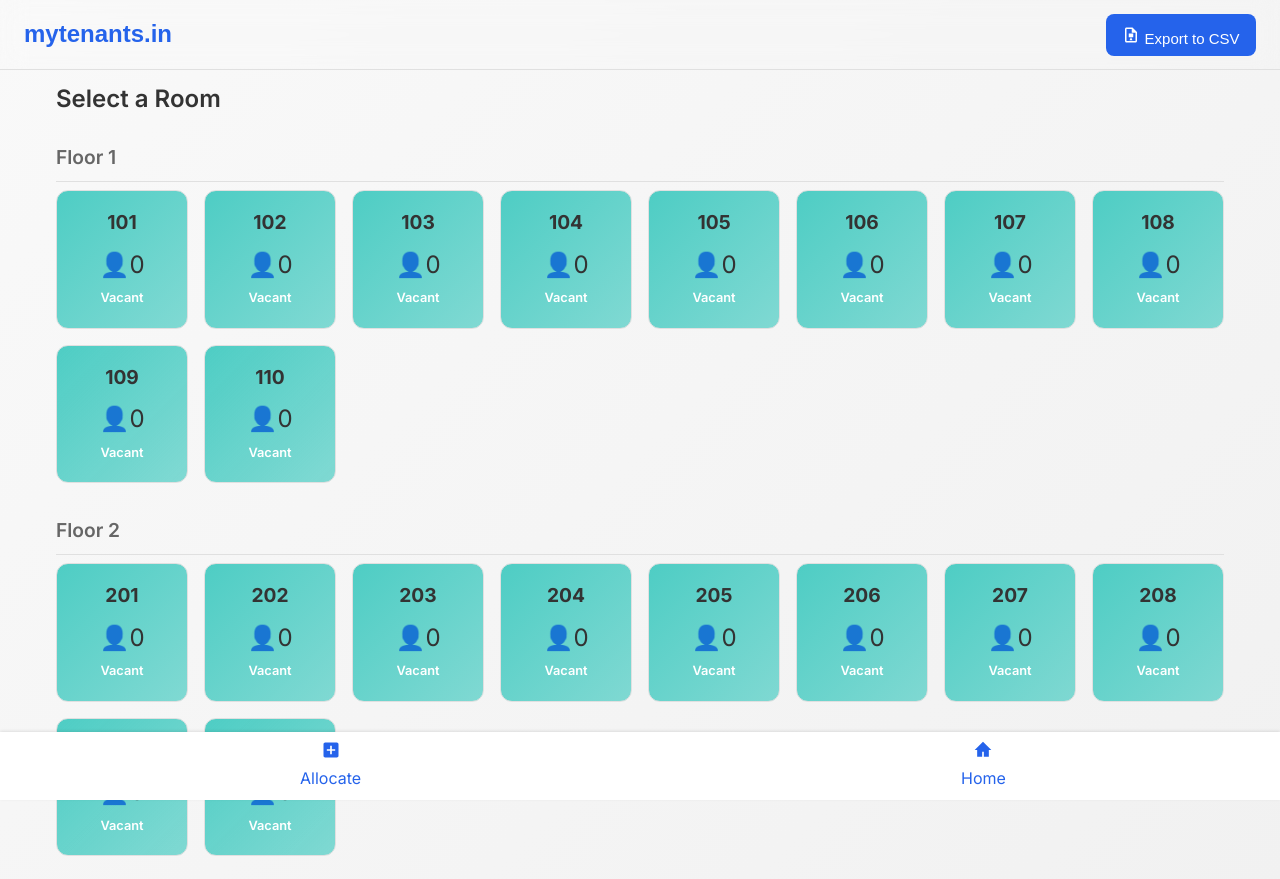
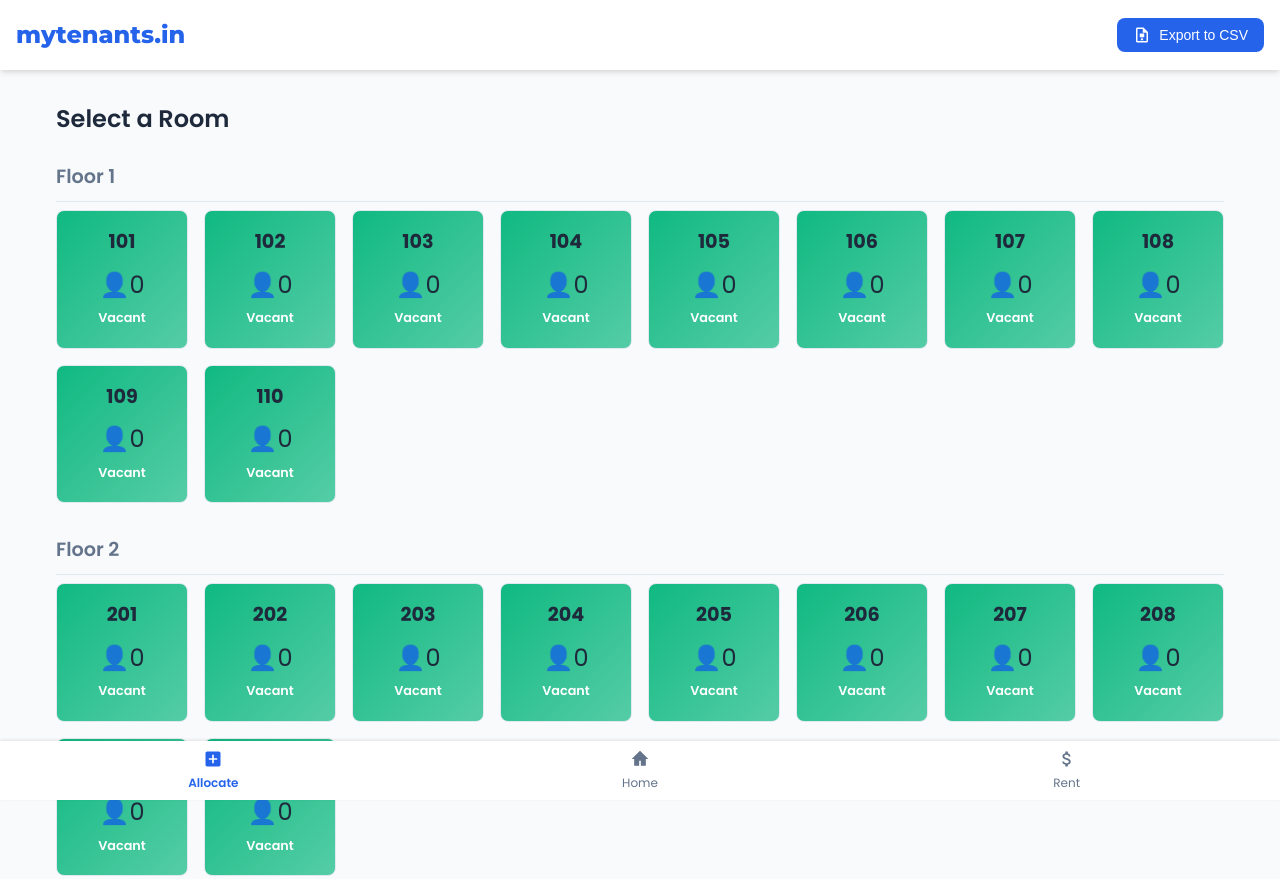
Before and after one commit to ankuji001/tenant-management-system, a plain HTML site: page tms/allocate.html in a window 1280 px wide. Shown: the top 879 px of the page. Drawn offline with Linux system fonts and the light colour scheme; no server answers.

Commit message:
Update allocate.html

```diff
--- a/tms/allocate.html
+++ b/tms/allocate.html
@@ -1,83 +1,128 @@
-
 <!DOCTYPE html>
 <html lang="en">
 <head>
   <meta charset="UTF-8" />
   <meta name="viewport" content="width=device-width, initial-scale=1.0" />
   <title>Room Allocation</title>
-  <link href="https://fonts.googleapis.com/css2?family=Orbitron:wght@400;700&family=Audiowide&family=Inter:wght@300;400;600;700&display=swap" rel="stylesheet">
+  <link
+    href="https://fonts.googleapis.com/css2?family=Poppins:wght@300;400;500;600;700&family=Montserrat:wght@700;800&display=swap"
+    rel="stylesheet"
+  />
   <style>
     :root {
-      --space-base: 1rem;
-      --primary-gradient: linear-gradient(135deg, #f9f9f9 0%, #e6e6e6 100%);
-      --accent-color: #4a90e2;
-      --accent-hover: #357abd;
-      --text-primary: #333333;
-      --text-secondary: #666666;
+      --primary: #2563eb;
+      --primary-dark: #1d4ed8;
+      --primary-light: #dbeafe;
+      --secondary: #10b981;
+      --secondary-dark: #059669;
+      --danger: #ef4444;
+      --warning: #f59e0b;
+      --dark: #1e293b;
+      --gray: #64748b;
+      --light-gray: #e2e8f0;
+      --white: #ffffff;
+      --body-bg: #f8fafc;
       --card-bg: #ffffff;
-      --border-radius: 12px;
-      --border-color: #e0e0e0;
-      --status-occupied: #ff6b6b;
-      --status-partial: #ffd166;
-      --status-vacant: #4ecdc4;
-      --input-bg: #ffffff;
-      --input-text: #333333;
-      --button-bg: var(--accent-color);
-      --button-hover: var(--accent-hover);
-      --font-display: "Audiowide", sans-serif;
-      --font-body: "Inter", sans-serif;
+      --border-radius: 0.5rem;
+      --shadow-sm: 0 1px 2px 0 rgba(0, 0, 0, 0.05);
+      --shadow: 0 4px 6px -1px rgba(0, 0, 0, 0.1),
+        0 2px 4px -1px rgba(0, 0, 0, 0.06);
+      --shadow-lg: 0 10px 15px -3px rgba(0, 0, 0, 0.1),
+        0 4px 6px -2px rgba(0, 0, 0, 0.05);
+      --font-family: 'Poppins', sans-serif;
       --font-family-heading: 'Montserrat', sans-serif;
+      --transition: all 0.3s ease;
     }
 
     * {
       margin: 0;
       padding: 0;
       box-sizing: border-box;
-      scroll-behavior: smooth; /* Enable smooth scrolling for the entire page */
+      scroll-behavior: smooth;
     }
 
     body {
-      font-family: var(--font-body);
-      background: var(--primary-gradient);
-      color: var(--text-primary);
+      font-family: var(--font-family);
+      background-color: var(--body-bg);
+      color: var(--dark);
       min-height: 100vh;
       line-height: 1.6;
+      padding-bottom: 70px;
     }
 
-    header {
-      background: rgba(255, 255, 255, 0.9);
-      padding: var(--space-base) 0;
-      backdrop-filter: blur(12px);
+    .header {
       position: fixed;
+      top: 0;
+      left: 0;
       width: 100%;
-      top: 0;
+      background-color: var(--white);
+      box-shadow: var(--shadow);
       z-index: 100;
-      border-bottom: 1px solid var(--border-color);
+      height: 70px;
     }
 
-    .header-content {
+    .header-container {
       display: flex;
+      justify-content: space-between;
       align-items: center;
-      justify-content: space-between;
-      max-width: 1200px;
+      height: 100%;
+      padding: 0 1rem;
+      max-width: 1700px;
       margin: 0 auto;
-      padding: 0 var(--space-base);
     }
 
     .logo {
       font-family: var(--font-family-heading);
       font-size: 1.5rem;
       font-weight: 800;
-        color:#2563EB;
+      color: var(--primary);
       text-decoration: none;
       display: flex;
       align-items: center;
       gap: 0.5rem;
     }
+
+    .header-actions {
+      display: flex;
+      align-items: center;
+      gap: 1rem;
+    }
+
+    .btn {
+      display: inline-flex;
+      align-items: center;
+      justify-content: center;
+      gap: 0.5rem;
+      padding: 0.5rem 1rem;
+      border-radius: var(--border-radius);
+      font-weight: 500;
+      font-size: 0.875rem;
+      cursor: pointer;
+      transition: var(--transition);
+      border: none;
+      outline: none;
+      text-decoration: none;
+    }
+
+    .btn-primary {
+      background-color: var(--primary);
+      color: var(--white);
+    }
+
+    .btn-primary:hover {
+      background-color: var(--primary-dark);
+    }
+
+    .btn-icon {
+      width: 18px;
+      height: 18px;
+      fill: currentColor;
+    }
+
     .allocation-container {
       max-width: 1200px;
-      margin: 80px auto 150px;
-      padding: 0 var(--space-base);
+      margin: 100px auto 2rem;
+      padding: 0 1rem;
     }
 
     /* Room Grid Styling */
@@ -91,35 +136,35 @@
     .room-box {
       background: var(--card-bg);
       border-radius: var(--border-radius);
-      border: 1px solid var(--border-color);
+      border: 1px solid var(--light-gray);
       padding: 1rem;
       text-align: center;
       cursor: pointer;
-      transition: all 0.3s ease;
+      transition: var(--transition);
       position: relative;
       overflow: hidden;
     }
 
     .room-box:hover {
       transform: translateY(-5px);
-      box-shadow: 0 10px 20px rgba(0, 0, 0, 0.1);
+      box-shadow: var(--shadow-lg);
     }
 
     .room-box.selected {
-      border: 2px solid var(--accent-color);
-      box-shadow: 0 0 0 3px rgba(74, 144, 226, 0.25);
+      border: 2px solid var(--primary);
+      box-shadow: 0 0 0 3px rgba(37, 99, 235, 0.25);
     }
 
     .room-box.vacant {
-      background: linear-gradient(135deg, var(--status-vacant) 0%, rgba(78, 205, 196, 0.7) 100%);
+      background: linear-gradient(135deg, var(--secondary) 0%, rgba(16, 185, 129, 0.7) 100%);
     }
 
     .room-box.partial {
-      background: linear-gradient(135deg, var(--status-partial) 0%, rgba(255, 209, 102, 0.7) 100%);
+      background: linear-gradient(135deg, var(--warning) 0%, rgba(245, 158, 11, 0.7) 100%);
     }
 
     .room-box.occupied {
-      background: linear-gradient(135deg, var(--status-occupied) 0%, rgba(255, 107, 107, 0.7) 100%);
+      background: linear-gradient(135deg, var(--danger) 0%, rgba(239, 68, 68, 0.7) 100%);
     }
 
     .room-number {
@@ -146,19 +191,19 @@
       font-size: 1.2rem;
       font-weight: 600;
       margin: 1.5rem 0 0.5rem;
-      color: var(--text-secondary);
-      border-bottom: 1px solid var(--border-color);
+      color: var(--gray);
+      border-bottom: 1px solid var(--light-gray);
       padding-bottom: 0.5rem;
     }
 
     form {
       background: var(--card-bg);
       border-radius: var(--border-radius);
-      border: 1px solid var(--border-color);
-      backdrop-filter: blur(8px);
+      border: 1px solid var(--light-gray);
+      box-shadow: var(--shadow);
       padding: 2rem;
       margin-top: 2rem;
-      scroll-margin-top: 100px; /* Add space above the form when scrolled to */
+      scroll-margin-top: 100px;
     }
 
     .form-grid {
@@ -175,7 +220,7 @@
     label {
       display: block;
       margin-bottom: 0.5rem;
-      color: var(--text-secondary);
+      color: var(--gray);
       font-size: 0.9rem;
     }
 
@@ -184,82 +229,76 @@
     button {
       width: 100%;
       padding: 12px 16px;
-      border: 1px solid var(--border-color);
-      border-radius: 8px;
-      background: var(--card-bg);
-      color: var(--input-text);
+      border: 1px solid var(--light-gray);
+      border-radius: var(--border-radius);
+      background: var(--white);
+      color: var(--dark);
       font-size: 1rem;
-      transition: all 0.3s cubic-bezier(0.4, 0, 0.2, 1);
+      transition: var(--transition);
     }
 
     input:focus,
     select:focus {
       outline: none;
-      border-color: var(--accent-color);
-      box-shadow: 0 0 0 3px rgba(74, 144, 226, 0.25);
+      border-color: var(--primary);
+      box-shadow: 0 0 0 3px rgba(37, 99, 235, 0.25);
     }
 
     button {
-      background: #2563EB;
-      color: white;
+      background: var(--primary);
+      color: var(--white);
       border: none;
       cursor: pointer;
-      font-size: 15px;
-
-      padding-bottom: 30px;
-      /* font-weight: 600; */
-      transition: all 0.3s ease;
-      height: 35px;
-      width: 150px;
+      font-weight: 500;
+      transition: var(--transition);
     }
 
     button:hover {
-      background: var(--accent-hover);
+      background: var(--primary-dark);
       transform: translateY(-2px);
     }
 
+    /* Bottom Navigation */
     .bottom-nav {
       position: fixed;
       bottom: 0;
       left: 0;
       width: 100%;
-        background-color:white;
+      background-color: var(--white);
       box-shadow: 0 -1px 3px rgba(0, 0, 0, 0.1);
       display: flex;
       z-index: 100;
     }
 
     .nav-button {
+      flex: 1;
       display: flex;
       flex-direction: column;
       align-items: center;
+      justify-content: center;
       gap: 4px;
       text-decoration: none;
-  padding: 8px ;
-  padding-inline: 300px;
-  border-radius: 8px;
-  transition: all 0.3s ease;
-  color:#2563EB ;
-
+      padding: 8px 0;
+      border-radius: 0;
+      transition: var(--transition);
+      color: var(--gray);
+      font-size: 0.75rem;
     }
 
     .nav-button svg {
-  margin-bottom: 2px;
-}
-.bottom-nav .nav-button:hover {
-        background: rgb(0, 110, 255);
-        color: white;
-      }
-      .nav-item.active {
-        color: blue;
-
-      }
-
-      .nav-button.nav-item.active {
       width: 20px;
       height: 20px;
       fill: currentColor;
+    }
 
+    .bottom-nav .nav-button:hover {
+      background: rgba(37, 99, 235, 0.1);
+      color: var(--primary);
+    }
+
+    .nav-button.active {
+      color: var(--primary);
+      font-weight: 600;
     }
 
     /* Popup Container */
@@ -268,10 +307,10 @@
       top: 50%;
       left: 50%;
       transform: translate(-50%, -50%);
-      background: #fff;
-      border-radius: 10px;
+      background: var(--white);
+      border-radius: var(--border-radius);
       padding: 25px;
-      box-shadow: 0 4px 10px rgba(0, 0, 0, 0.2);
+      box-shadow: var(--shadow-lg);
       z-index: 1000;
       display: none;
       text-align: center;
@@ -300,35 +339,35 @@
 
     /* Popup Button */
     .popup button {
-      background: #007bff;
+      background: var(--primary);
       color: white;
       border: none;
       padding: 12px 22px;
-      border-radius: 5px;
+      border-radius: var(--border-radius);
       cursor: pointer;
       font-size: 1rem;
-      transition: background 0.3s ease;
+      transition: var(--transition);
     }
 
     .popup button:hover {
-      background: #0056b3;
+      background: var(--primary-dark);
     }
 
     /* Vacant Button */
     .vacant-button {
-      background: #ff6b6b;
+      background: var(--danger);
       color: white;
       border: none;
       padding: 14px 24px;
-      border-radius: 8px;
+      border-radius: var(--border-radius);
       cursor: pointer;
       font-weight: 600;
-      transition: all 0.3s ease;
+      transition: var(--transition);
       margin-top: 1rem;
     }
 
     .vacant-button:hover {
-      background: #ff4c4c;
+      background: #e63e3e;
       transform: translateY(-2px);
     }
 
@@ -337,14 +376,14 @@
       font-size: 1.5rem;
       font-weight: 600;
       margin: 2rem 0 1rem;
-      color: var(--text-primary);
+      color: var(--dark);
     }
 
     /* Form Section */
     .form-section {
       margin-bottom: 2rem;
       padding-bottom: 1rem;
-      border-bottom: 1px solid var(--border-color);
+      border-bottom: 1px solid var(--light-gray);
     }
 
     .form-section:last-child {
@@ -353,9 +392,9 @@
 
     /* Highlight effect for form when scrolled to */
     @keyframes highlight-form {
-      0% { box-shadow: 0 0 0 0 rgba(74, 144, 226, 0.4); }
-      70% { box-shadow: 0 0 0 10px rgba(74, 144, 226, 0); }
-      100% { box-shadow: 0 0 0 0 rgba(74, 144, 226, 0); }
+      0% { box-shadow: 0 0 0 0 rgba(37, 99, 235, 0.4); }
+      70% { box-shadow: 0 0 0 10px rgba(37, 99, 235, 0); }
+      100% { box-shadow: 0 0 0 0 rgba(37, 99, 235, 0); }
     }
 
     .highlight-form {
@@ -371,78 +410,29 @@
       .form-grid {
         grid-template-columns: 1fr;
       }
-    }
-    .header {
-        position: fixed;
-        top: 0;
-        left: 0;
-        width: 100%;
-        background-color: var(--white);
-        box-shadow: var(--shadow);
-        z-index: 100;
-        height: 70px;
+
+      .header-container {
+        padding: 0 0.5rem;
       }
 
-      .header-container {
-        display: flex;
-        justify-content: space-between;
-        align-items: center;
-        height: 100%;
-        padding: 0 1.5rem;
+      .header {
+        height: 60px;
       }
 
-
-
-      .header-actions {
-        display: flex;
-        align-items: center;
-        gap: 1rem;
+      .allocation-container {
+        margin-top: 80px;
       }
-
-      .btn {
-        display: inline-flex;
-        align-items: center;
-        justify-content: center;
-        gap: 0.5rem;
-        padding: 0.5rem 1rem;
-        border-radius: var(--border-radius);
-        font-weight: 500;
-        font-size: 0.875rem;
-        cursor: pointer;
-        transition: var(--transition);
-        border: none;
-        outline: none;
-        text-decoration: none;
     }
-
-      .btn-primary {
-        background-color: #1D4ED8;
-        color: var(--white);
-      }
-
-      .btn-primary:hover {
-        background-color: #1D4ED8;
-      }
-
-      .btn-icon {
-        width: 18px;
-        height: 18px;
-        fill: currentColor;
-      }
-
   </style>
 </head>
 <body>
   <header class="header">
     <div class="header-container">
       <a href="/" class="logo">
-            <!-- <svg class="logo-icon" viewBox="0 0 24 24">
-              <path d="M10,20V14H14V20H19V12H22L12,3L2,12H5V20H10Z" />
-            </svg> -->
         mytenants.in
       </a>
       <div class="header-actions">
-            <button id="exportBtn" class="btn-btn-primary">
+        <button id="exportBtn" class="btn btn-primary">
           <svg class="btn-icon" viewBox="0 0 24 24">
             <path d="M14,2H6C4.89,2 4,2.89 4,4V20C4,21.11 4.89,22 6,22H18C19.11,22 20,21.11 20,20V8L14,2M18,20H6V4H13V9H18V20M10,19L12,15H9V10H15V15H12L14,19H10Z" />
           </svg>
@@ -567,15 +557,15 @@
     <button id="closePopup">OK</button>
   </div>
 
-  <!-- Bottom Navigation Bar -->
+  <!-- Bottom Navigation -->
   <nav class="bottom-nav">
-    <a class='nav-button' href='allocate.html'>
+    <a class='nav-button active' href='allocate.html'>
       <svg width="20" height="20" viewBox="0 0 24 24" fill="currentColor">
         <path d="M19 3H5c-1.1 0-2 .9-2 2v14c0 1.1.9 2 2 2h14c1.1 0 2-.9 2-2V5c0-1.1-.9-2-2-2zm-2 10h-4v4h-2v-4H7v-2h4V7h2v4h4v2z"/>
       </svg>
       Allocate
     </a>
-    <a class='nav-button active' href='index.html'>
+    <a class='nav-button' href='index.html'>
       <svg width="20" height="20" viewBox="0 0 24 24" fill="currentColor">
         <path d="M12 2L2 12h3v8h6v-6h2v6h6v-8h3L12 2z"/>
       </svg>
@@ -588,6 +578,7 @@
       Rent
     </a>
   </nav>
+
   <script type="module">
     // Firebase Configuration
     import { initializeApp } from "https://www.gstatic.com/firebasejs/11.3.1/firebase-app.js";
@@ -597,7 +588,7 @@
       apiKey: "AIzaSyBEX5lj5VRhmlxAhHskQJVB1G6uoVEVvmQ",
       authDomain: "diamoundbhai.firebaseapp.com",
       projectId: "diamoundbhai",
-      storageBucket: "diamoundbhai.appspot.com",
+      storageBucket: "diamoundbhai.firebasestorage.app",
       messagingSenderId: "236932120968",
       appId: "1:236932120968:web:a3d9ec830d48757024fa3d",
       measurementId: "G-MK06SH1QNL",
```
Lines whose indentation alone changed are shown as unchanged.
